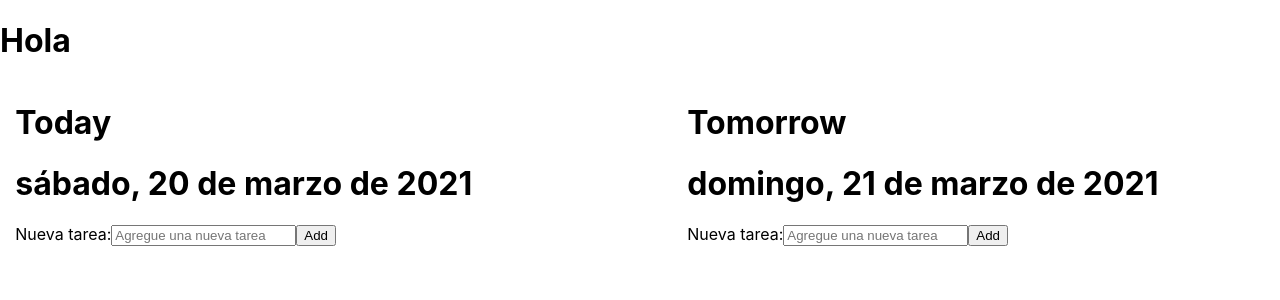
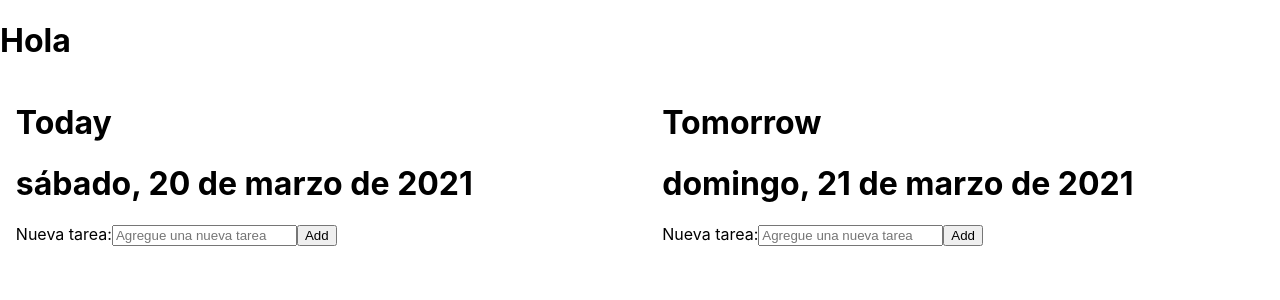
Before and after one commit to cristiandev19/do-things-fast, a React (Create React App) app: page / in a window 1280 px wide. Shown: the top 300 px of the page. Built offline with nearby package versions, Linux system fonts and the light colour scheme.

Commit message:
grid gap

```diff
--- a/src/App.css
+++ b/src/App.css
@@ -4,5 +4,5 @@
 .container-card {
   display: grid;
   grid-template-columns: 1fr 1fr;
-  grid-gap: 5%;
+  grid-gap: 1%;
 }
```
